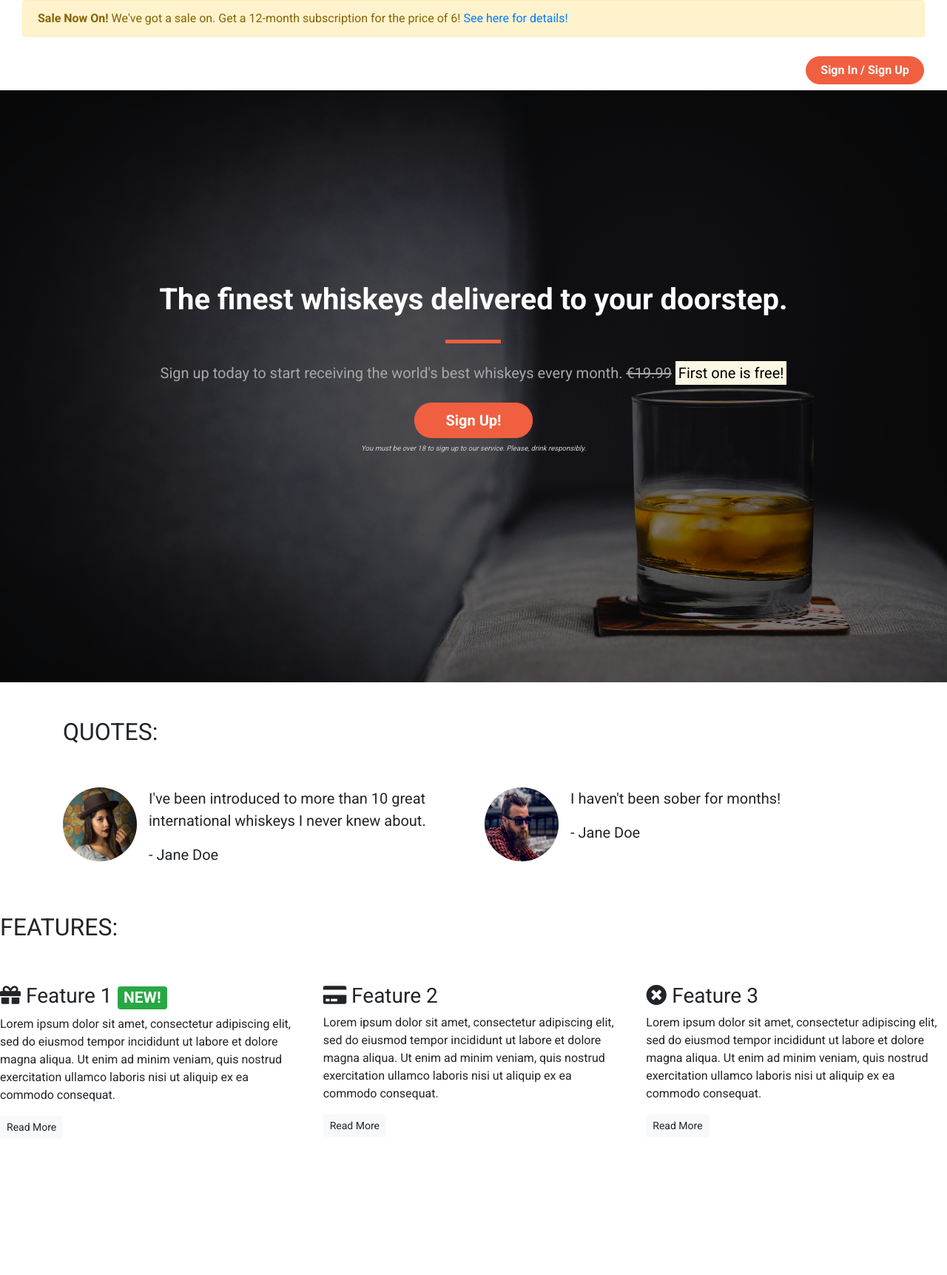
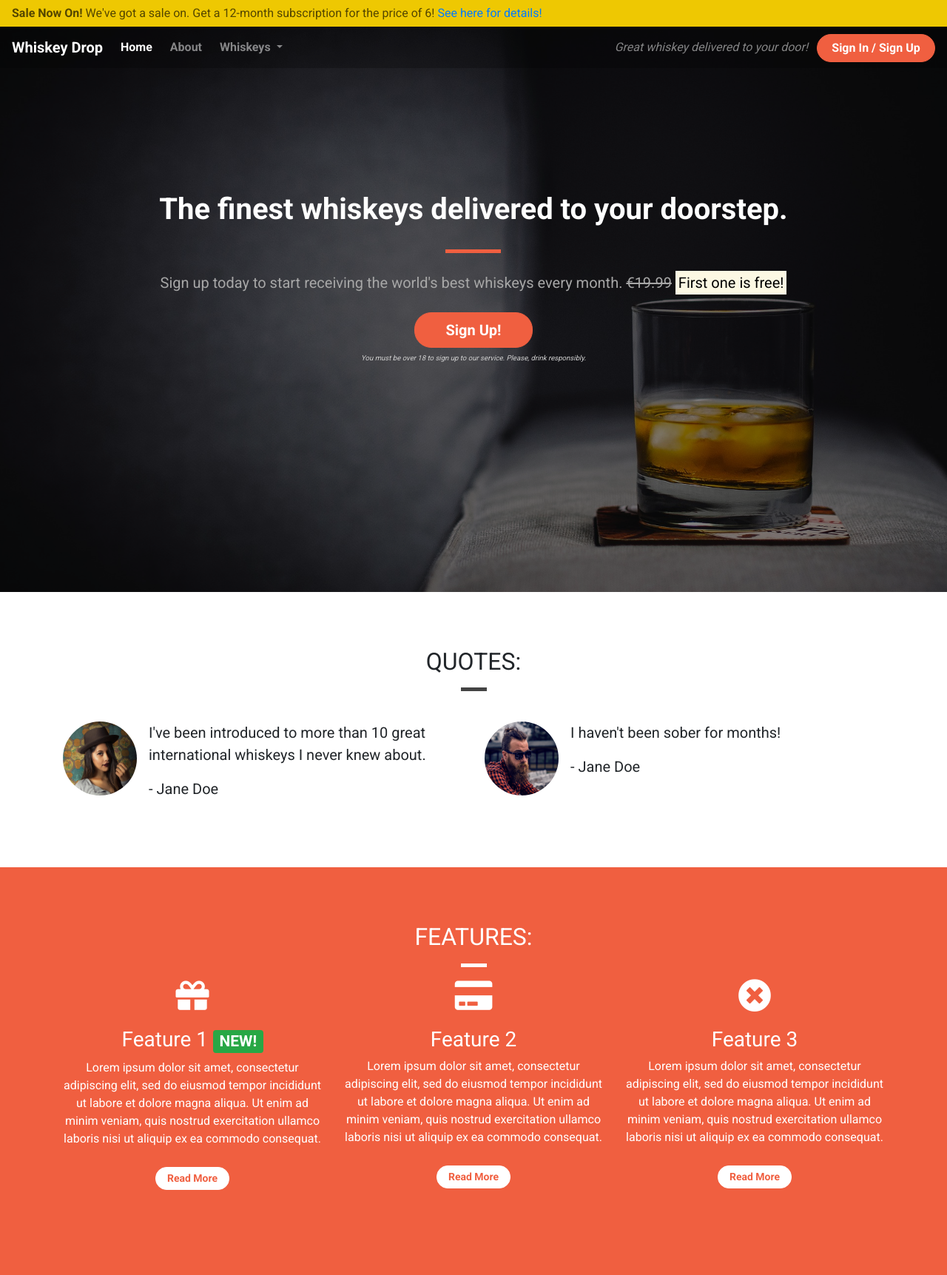
Before and after one commit to Leefarmer83/bootstrap, a plain HTML site: page bootstrap4/index.html in a window 1280 px wide. Shown: the whole page at 74% size. Before the commit the page ends 1555 px from the top, so only its background shows below. Drawn offline with nearby package versions, Linux system fonts and the light colour scheme.

Commit message:
final fix

```diff
--- a/bootstrap4/css/style.css
+++ b/bootstrap4/css/style.css
@@ -4,12 +4,19 @@ body {
 
 /* Containers */
 
+.container-wrapper {}
+
+.container-wrapper--red {
+    background-color: #f05f40;
+    color: white;
+}
+
 .alert-container {}
 
 .callout-container {
     height: 100vh;
 
-    background: url("../images/whiskey-background.jpg") no-repeat bottom right fixed;
+    background: url('../images/whiskey-background.jpg') no-repeat bottom right fixed;
     -webkit-background-size: cover;
     -moz-background-size: cover;
     -o-background-size: cover;
@@ -31,26 +38,41 @@ body {
     background-color: rgba(0, 0, 0, 0.5);
 }
 
-.quotes-container {}
-
-.features-container {}
-
-/* Block dividers */
-
-.block-divider {
-    width: 75px;
-    height: 5px;
-    border: 0;
-    background-color: #444;
+.content-container {
+    padding-top: 75px;
+    padding-bottom: 75px;
 }
 
-.block-divider--orange {
-    background-color: #f05f40;
+/* Navbar */
+
+.navalert-container {
+    position: absolute;
+    top: 0;
+    left: 0;
+    z-index: 1;
+    padding-left: 0;
+    padding-right: 0;
 }
 
-.block-divider--short {
-    width: 35px;
+.navbar {
+    margin-bottom: 0;
+    width: 100%;
+    background-color: rgba(0, 0, 0, .25);
+    border: 0;
 }
+
+.navbar .navbar-toggler {
+    border: 0;
+}
+
+.navbar .navbar-brand {
+    font-weight: bold;
+}
+
+.navbar .navbar-nav a {
+    font-weight: bold;
+}
+
 
 /* Jumbotron */
 
@@ -76,6 +98,27 @@ body {
     color: #d0d0d0;
 }
 
+/* Block dividers */
+
+.block-divider {
+    width: 75px;
+    height: 5px;
+    border: 0;
+    background-color: #444;
+}
+
+.block-divider--orange {
+    background-color: #f05f40;
+}
+
+.block-divider--white {
+    background-color: white;
+}
+
+.block-divider--short {
+    width: 35px;
+}
+
 /* Buttons */
 
 .btn--cta {
@@ -98,3 +141,61 @@ body {
     border-color: #df4929;
     color: white;
 }
+
+/* Alert */
+
+.alert-container .col-12 {
+    padding-left: 0;
+    padding-right: 0;
+}
+
+.site-wide-alert {
+    color: #544600;
+    background-color: #eec802;
+    border-color: #eec802;
+    padding: 5px 15px;
+    margin-bottom: 0;
+    border: 1px solid transparent;
+    border-radius: 0;
+}
+
+/* Page Headers */
+
+.page-header {
+    margin-bottom: 0;
+    border-bottom: 0;
+    text-align: center;
+}
+
+.page-header h2 {
+    margin-top: 0;
+}
+
+/* Quotes */
+
+.quotes .page-header {
+    margin-bottom: 25px;
+}
+
+/* Features */
+
+.feature {
+    text-align: center;
+    margin-bottom: 40px;
+}
+
+.feature i {
+    margin-bottom: 20px;
+    font-size: 45px;
+    line-height: 45px;
+}
+
+.feature .btn {
+    background-color: white;
+    border-color: white;
+    border-radius: 15px;
+    min-width: 100px;
+    font-weight: bold;
+    margin-top: 10px;
+    color: #f05f40;
+}
--- a/bootstrap4/index.html
+++ b/bootstrap4/index.html
@@ -74,11 +74,13 @@
     </div>
 
     <!-- Quotes -->
-    <div class="container quotes-container">
+    <div class="container-wrapper">
+        <div class="container quotes-container content-container">
             <section class="quotes">
                 <div class="row">
-                <div class="col-12 my-5">
+                    <div class="col-12 page-header">
                         <h2 class="text-uppercase">Quotes:</h2>
+                        <hr class="block-divider block-divider--short">
                     </div>
                 </div>
                 <div class="row">
@@ -112,33 +114,36 @@
             </section>
             <!-- /.quotes -->
         </div>
+    </div>
 
     <!-- Features -->
-    <div class="features-container">
+    <div class="container-wrapper container-wrapper--red">
+        <div class="container features-container content-container">
             <section class="features">
                 <div class="row">
-                <div class="col-12 my-5">
+                    <div class="col-12 page-header">
                         <h2 class="text-uppercase">Features:</h2>
+                        <hr class="block-divider block-divider--short block-divider--white">
                     </div>
                 </div>
                 <div class="row">
                     <div class="col-12 col-md-6 col-lg-4">
                         <div class="feature">
-                        <h3><i class="fas fa-gift d-none d-sm-inline"></i> Feature 1 <span class="badge badge-success">NEW!</span></h3>
+                            <h3><i class="fas fa-gift d-none d-sm-block"></i> Feature 1 <span class="badge badge-success">NEW!</span></h3>
                             <p>Lorem ipsum dolor sit amet, consectetur adipiscing elit, sed do eiusmod tempor incididunt ut labore et dolore magna aliqua. Ut enim ad minim veniam, quis nostrud exercitation ullamco laboris nisi ut aliquip ex ea commodo consequat.</p>
                             <p><a class="btn btn-sm btn-light" href="">Read More</a></p>
                         </div>
                     </div>
                     <div class="col-12 col-md-6 col-lg-4">
                         <div class="feature">
-                        <h3><i class="fas fa-credit-card d-none d-sm-inline"></i> Feature 2</h3>
+                            <h3><i class="fas fa-credit-card d-none d-sm-block"></i> Feature 2</h3>
                             <p>Lorem ipsum dolor sit amet, consectetur adipiscing elit, sed do eiusmod tempor incididunt ut labore et dolore magna aliqua. Ut enim ad minim veniam, quis nostrud exercitation ullamco laboris nisi ut aliquip ex ea commodo consequat.</p>
                             <p><a class="btn btn-sm btn-light" href="">Read More</a></p>
                         </div>
                     </div>
                     <div class="col-12 d-md-none d-lg-block col-lg-4">
                         <div class="feature">
-                        <h3><i class="fas fa-times-circle d-none d-sm-inline"></i> Feature 3</h3>
+                            <h3><i class="fas fa-times-circle d-none d-sm-block"></i> Feature 3</h3>
                             <p>Lorem ipsum dolor sit amet, consectetur adipiscing elit, sed do eiusmod tempor incididunt ut labore et dolore magna aliqua. Ut enim ad minim veniam, quis nostrud exercitation ullamco laboris nisi ut aliquip ex ea commodo consequat.</p>
                             <p><a class="btn btn-sm btn-light" href="">Read More</a></p>
                         </div>
@@ -146,6 +151,7 @@
                 </div>
             </section>
             <!-- /.features -->
+        </div>
     </div>
 
     <div class="modal" tabindex="-1" role="dialog" id="signUpModal">
```
Lines whose indentation alone changed are shown as unchanged.
